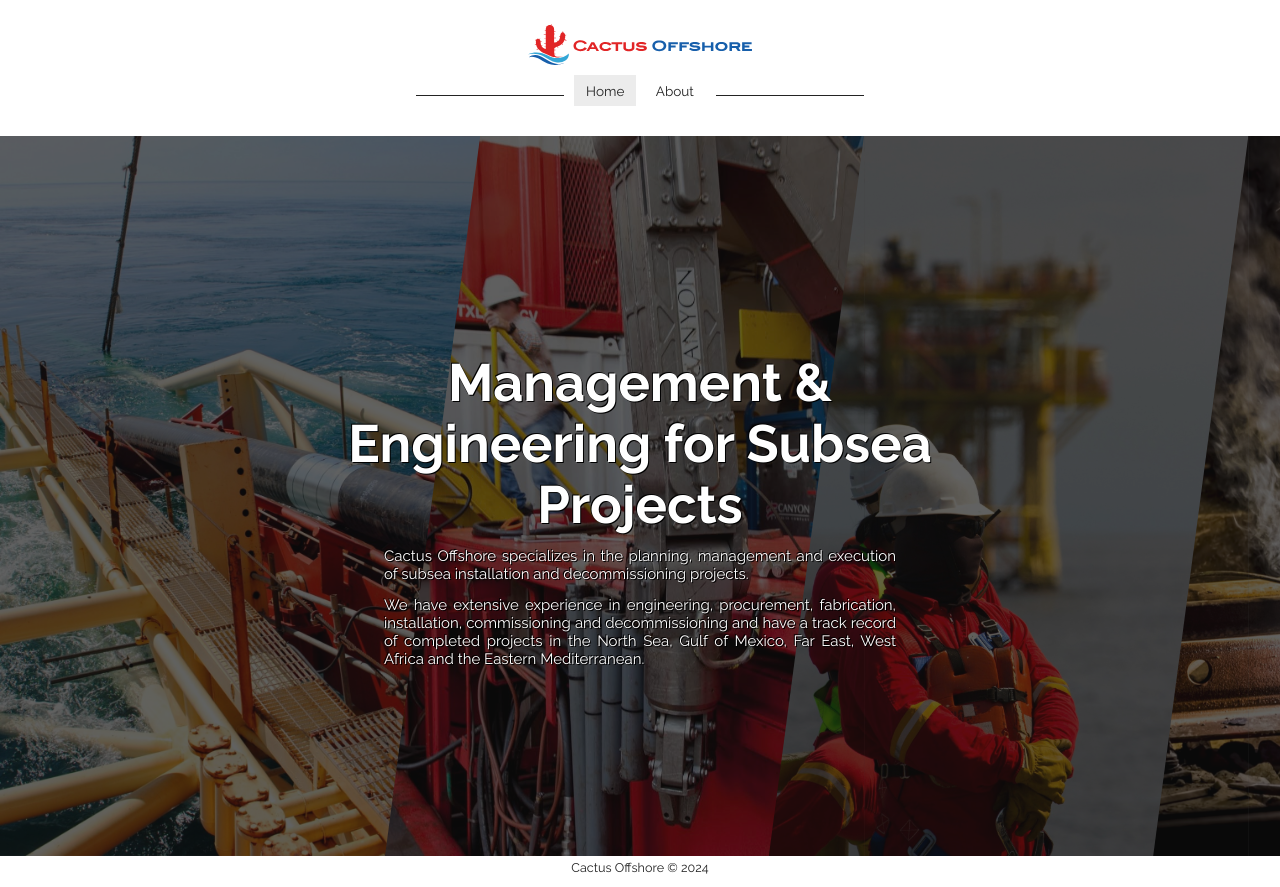
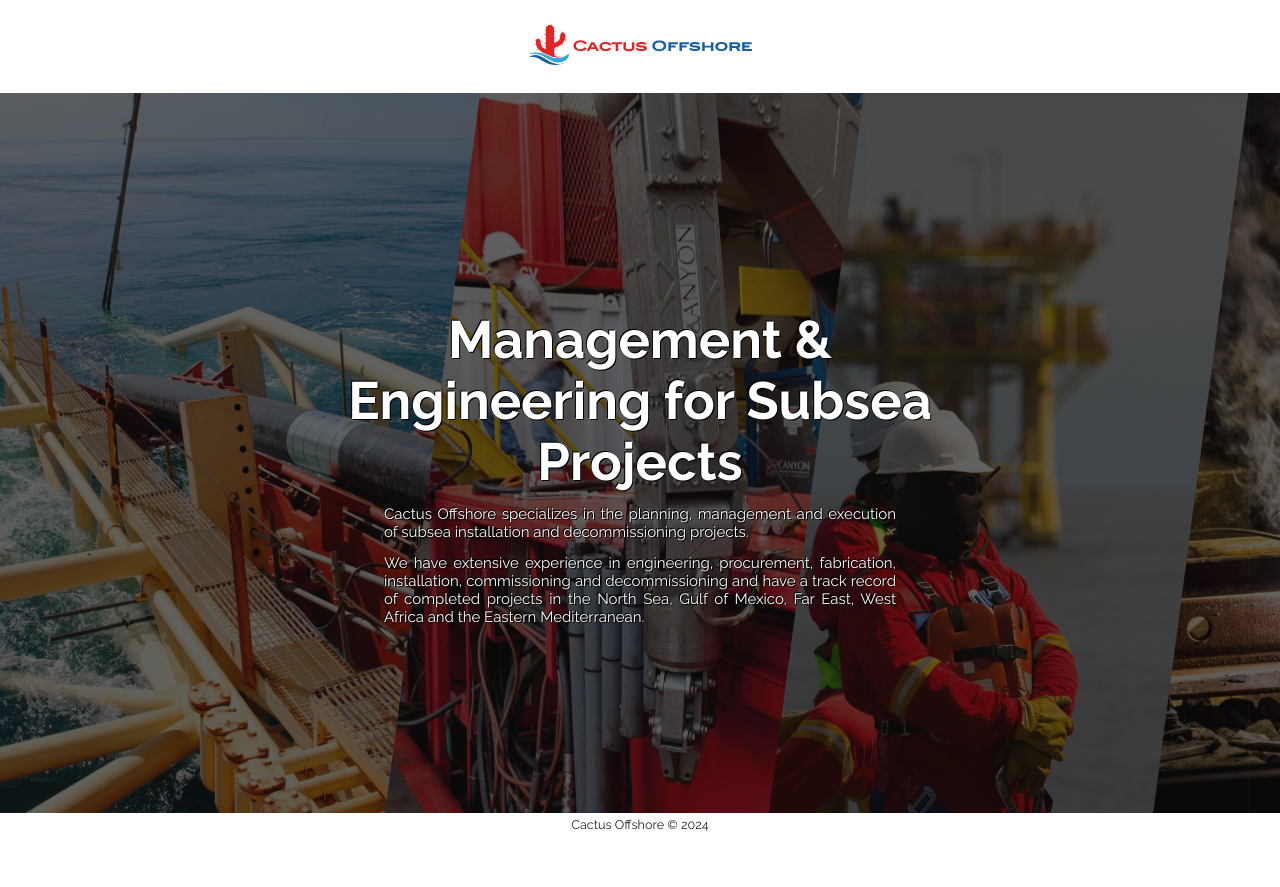
Before and after one commit to GriffFerguson/cactus-offshore, a SvelteKit app: page / in a window 1280 px wide. After the commit the page ends 844 px from the top, so only its background shows below. Built offline with nearby package versions, Linux system fonts and the light colour scheme.

Commit message:
remove navbar and about page

```diff
--- a/src/routes/+layout.svelte
+++ b/src/routes/+layout.svelte
@@ -5,12 +5,6 @@
 
 <header>
     <img src="/horizontal.svg" alt="Cactus Offshore" role="heading" aria-level="1">
-    <div id="nav-wrapper">
-        <nav>
-            <Navlink href="/">Home</Navlink>
-            <Navlink href="/about">About</Navlink>
-        </nav>
-    </div>
 </header>
 
 <main>
@@ -35,27 +29,6 @@
         margin: 0 25%;
     }
 
-    #nav-wrapper {
-        width: 100%;
-    }
-
-    nav {
-        width: 24%;
-        display: inline-flex;
-        flex-direction: row;
-        justify-content: center;
-        gap: 0.5rem;
-        padding: 0.7vh 0;
-    }
-
-    #nav-wrapper::before, #nav-wrapper::after {
-        content: "";
-        width: 38%;
-        height: 1px;
-        background-color: rgb(35,35,35);
-        display: inline-block;
-    }
-
     footer {
         position: relative;
         bottom: 0.5vh;
@@ -66,14 +39,6 @@
         text-align: center;
         padding: 1vh 0;
     }
-    @media screen and (max-width: 1800px) {
-        nav {
-            width: 34%;
-        }
-        #nav-wrapper::before, #nav-wrapper::after {
-            width: 33%;
-        }
-    }
 
     @media screen and (max-width: 1100px) {
         header {
@@ -83,12 +48,6 @@
     }
 
     @media screen and (max-width: 650px) {
-        nav {
-            width: 52%;
-        }
-        #nav-wrapper::before, #nav-wrapper::after {
-            width: 24%;
-        }
         header {
             width: 80%;
             margin: 0 10%;
```
Also changed, not shown: src/routes/about/+page.svelte (deleted, +0 -58 lines).
